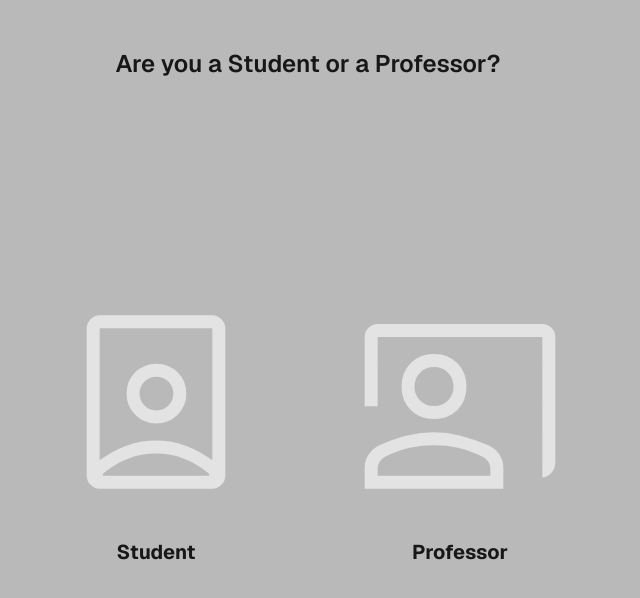
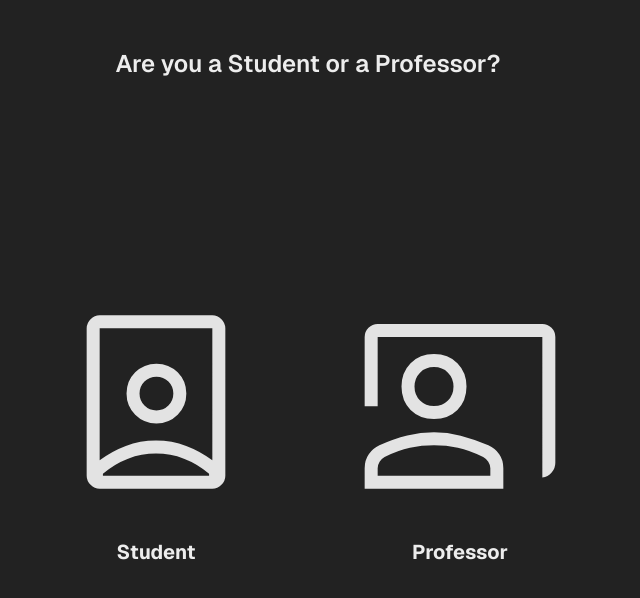
Before and after one commit to B0T-Josh/QR-Attendance, a Next.js app in the folder attendance/: page /authPages/studentOrProfessor in a window 1280 px wide. Shown: the top 598 px of the page, without its empty margins (332-972 px from the left). Built offline with nearby package versions, Linux system fonts and the light colour scheme.

Commit message:
student records UI fix

```diff
--- a/attendance/app/dashboard/homePage/page.tsx
+++ b/attendance/app/dashboard/homePage/page.tsx
@@ -7,6 +7,8 @@ import { getId } from "@/tools/getId";
 import { useEffect, useState } from "react";
 import { getAllRecords, getStudents, getSubjects, getValidation, validateTeacher } from "@/app/api/requests/request";
 import Popup from "@/components/Popup";
+import { IoCheckmarkCircle } from "react-icons/io5";
+import { IoCloseCircle } from "react-icons/io5";
 
 type Subjects = {
   id: string;
@@ -188,25 +190,9 @@ export default function HomePage() {
                                                     <tr key={att.id}>
                                                         <td className="flex justify-center items-center">{
                                                             att.time_out ?
-                                                            <svg
-                                                                xmlns="http://www.w3.org/2000/svg"
-                                                                height="24px"
-                                                                viewBox="0 -960 960 960"
-                                                                width="24px"
-                                                                fill="#e3e3e3"
-                                                            >
-                                                                <path d="m424-312 282-282-56-56-226 226-114-114-56 56 170 170ZM200-120q-33 0-56.5-23.5T120-200v-560q0-33 23.5-56.5T200-840h560q33 0 56.5 23.5T840-760v560q0 33-23.5 56.5T760-120H200Zm0-80h560v-560H200v560Zm0-560v560-560Z"/>
-                                                            </svg>
+                                                            <IoCheckmarkCircle color="#27B757" size={24} />
                                                             :
-                                                            <svg
-                                                                xmlns="http://www.w3.org/2000/svg"
-                                                                height="24px"
-                                                                viewBox="0 -960 960 960"
-                                                                width="24px"
-                                                                fill="#9a1313"
-                                                            >
-                                                                <path d="m336-280 144-144 144 144 56-56-144-144 144-144-56-56-144 144-144-144-56 56 144 144-144 144 56 56ZM200-120q-33 0-56.5-23.5T120-200v-560q0-33 23.5-56.5T200-840h560q33 0 56.5 23.5T840-760v560q0 33-23.5 56.5T760-120H200Zm0-80h560v-560H200v560Zm0-560v560-560Z"/>
-                                                            </svg>
+                                                            <IoCloseCircle color="#B62424" size={24} />
                                                             }
                                                         </td>
                                                         <td>{att.name}</td>
--- a/attendance/app/dashboard/studentRecords/page.tsx
+++ b/attendance/app/dashboard/studentRecords/page.tsx
@@ -6,6 +6,8 @@ import { useRouter } from "next/navigation";
 import Sidebar from "@/components/Sidebar";
 import { getAllRecords, getRecords, validateTeacher, getSubjects } from "@/app/api/requests/request";
 import format from "@/tools/format";
+import { IoCheckmarkCircle } from "react-icons/io5";
+import { IoCloseCircle } from "react-icons/io5";
 
 type Record = {
   id: string | null | undefined;
@@ -228,6 +230,12 @@ export default function Records() {
               <h2 className="p-2 font-medium">Search:</h2>
             )}
 
+            <select className="p-2 rounded-lg w-[12rem]" name="attendance" value={attendance || ""} onChange={handleAttendees}>
+              <option value="">Select attendance</option>
+              <option value="Present">Present</option>
+              <option value="Absent">Absent</option>
+            </select>
+
             <select
               className="p-2 rounded-lg w-[12rem]"
               value={search.subject}
@@ -250,14 +258,14 @@ export default function Records() {
               type="date"
               name="date"
               onChange={handleChange}
-              className="p-2 rounded-lg w-[12rem]"
+              className="p-1.5 rounded-lg w-[12rem]"
             />
 
             <input
               type="text"
               name="student_id"
               onChange={handleChange}
-              placeholder="Enter student id"
+              placeholder="Enter student ID"
               className="p-2 rounded-lg w-[12rem]"
             />
 
@@ -269,13 +277,9 @@ export default function Records() {
               className="p-2 rounded-lg w-[12rem]"
             />
 
-            <select className="p-2 rounded-lg w-[12rem]" name="attendance" value={attendance || ""} onChange={handleAttendees}>
-              <option value="">Select attendance</option>
-              <option value="Present">Present</option>
-              <option value="Absent">Absent</option>
-            </select>
+
           </div>
-          <div className="mt-4 border border-[#c7c7c79f] rounded-lg">
+          <div className="mt-4 border border-[#c7c7c79f] rounded-lg max-h-[600px] overflow-auto">
               <table className="table-auto border-collapse w-[65rem]">
                 <thead>
                     <tr>
@@ -300,7 +304,13 @@ export default function Records() {
                           <td className="border border-gray-400 px-4 py-2">{rec.date}</td>
                           <td className="border border-gray-400 px-4 py-2">{rec.time_in}</td>
                           <td className="border border-gray-400 px-4 py-2">{rec.time_out}</td>
-                          <td className="border border-gray-400 px-4 py-2">{rec.attendance === "Present" ? <p>✅</p> : <p>❌</p>}</td>
+                          <td className="border border-gray-400 px-4 py-2 flex justify-center items-center">
+                            {rec.attendance === "Present" ?
+                            <IoCheckmarkCircle color="#27B757" size={24} />
+                            :
+                            <IoCloseCircle color="#B62424" size={24} />
+                            }
+                          </td>
                       </tr>
                       ))
                     ) : (
--- a/attendance/app/globals.css
+++ b/attendance/app/globals.css
@@ -4,8 +4,8 @@
 
 @layer base {
   :root {
-    --background: #b9b9b9;
-    --foreground: #171717;
+    --background: #222222;
+    --foreground: #ededed;
     --card: 0 0% 100%;
     --card-foreground: 0 0% 3.9%;
     --popover: 0 0% 100%;
@@ -30,35 +30,10 @@
     --chart-5: 27 87% 67%;
     --radius: 0.5rem;
   }
-  .dark {
-    --background: #222222;
-    --foreground: #ededed;
-    --card: 0 0% 3.9%;
-    --card-foreground: 0 0% 98%;
-    --popover: 0 0% 3.9%;
-    --popover-foreground: 0 0% 98%;
-    --primary: 0 0% 98%;
-    --primary-foreground: 0 0% 9%;
-    --secondary: 0 0% 14.9%;
-    --secondary-foreground: 0 0% 98%;
-    --muted: 0 0% 14.9%;
-    --muted-foreground: 0 0% 63.9%;
-    --accent: 0 0% 14.9%;
-    --accent-foreground: 0 0% 98%;
-    --destructive: 0 62.8% 30.6%;
-    --destructive-foreground: 0 0% 98%;
-    --border: 0 0% 14.9%;
-    --input: 0 0% 14.9%;
-    --ring: 0 0% 83.1%;
-    --chart-1: 220 70% 50%;
-    --chart-2: 160 60% 45%;
-    --chart-3: 30 80% 55%;
-    --chart-4: 280 65% 60%;
-    --chart-5: 340 75% 55%;
-  }
 }
 
-@media (prefers-color-scheme: dark) {
+
+@media (prefers-color-scheme: root) {
   :root {
     --background: #222222;
     --foreground: #ededed;
--- a/attendance/package.json
+++ b/attendance/package.json
@@ -24,6 +24,7 @@
     "qrcode.react": "^4.2.0",
     "react": "^19.0.0",
     "react-dom": "^19.0.0",
+    "react-icons": "^5.5.0",
     "react-router-dom": "^7.8.2",
     "router-dom": "^3.0.3",
     "tailwind-merge": "^3.3.0"
```
Also changed, not shown: 1 other file (tests, documents, lock files or other folders).
